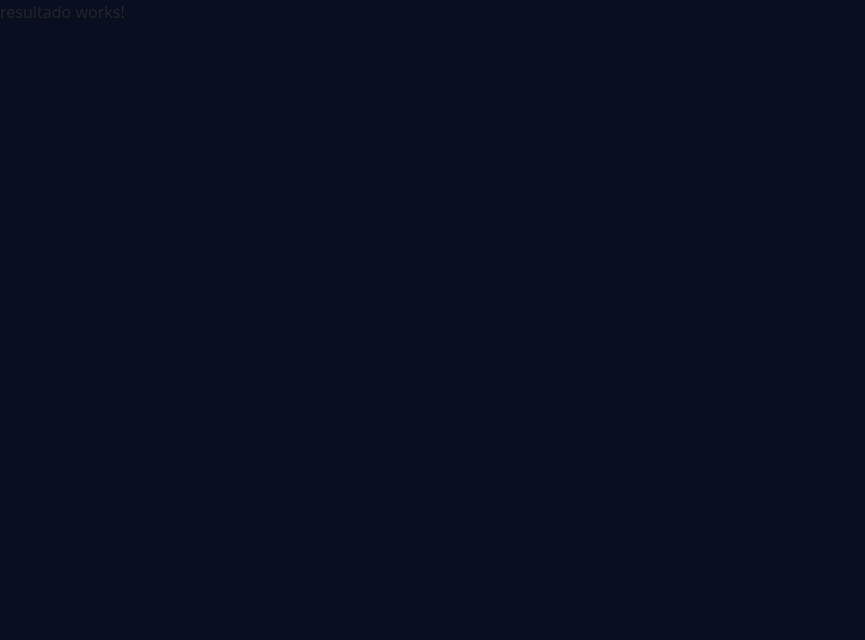
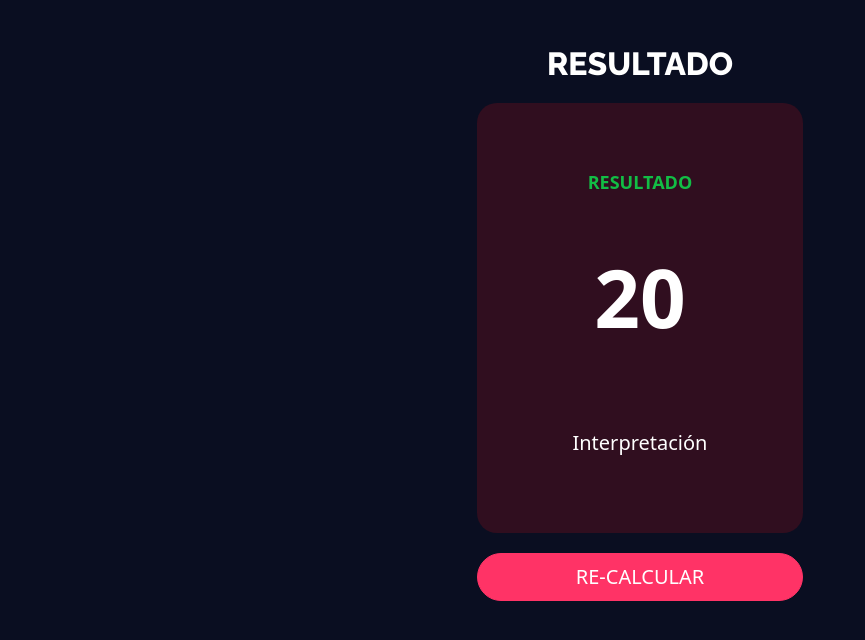
Before and after one commit to justcoddev/bmi_calculator, an Angular app: page /resultado in a window 1280 px wide. Shown: the top 640 px of the page, without its empty margins (0-865 px from the left). Built offline with nearby package versions, Linux system fonts and the light colour scheme.

Commit message:
resultadopage

```diff
--- a/src/app/components/inicio/inicio.component.css
+++ b/src/app/components/inicio/inicio.component.css
@@ -1,8 +1,8 @@
 .fondoItem {
   background-color: #FF111328;
   height: 130px;
-  border-radius: 20px;
-  color: white;
+  border-radius: var(--border-radius-3);
+  color: var(--color-1);
 }
 
 .row {
@@ -11,15 +11,15 @@
 }
 
 .btn-color {
-  background-color: #ff3366;
-  border-color: #ff3366;
-  border-radius: 25px;
+  background-color: var(--color-3);
+  border-color: var(--color-3);
+  border-radius: var(--border-radius-1);
   width: 100%;
 }
 
 .btn-color:hover {
-  background-color: #ff3366;
-  border-color: #ff3366;
+  background-color: var(--color-3);
+  border-color: var(--color-3);
 }
 
 .contenedor {
@@ -31,13 +31,13 @@
 }
 
 .estiloNumero {
-  font-size: 32px;
+  font-size: var(--font-size-1);
   font-weight: 800;
   margin-top: -30px;
 }
 
 .cm {
-  font-size: 16px;
+  font-size: var(--font-size-2);
   font-weight: 400;
   margin-left: -10px;
 }
@@ -47,16 +47,17 @@
 }
 
 input[type=range]::-webkit-slider-thumb {
-  background-color: #ff3366;
+  background-color: var(--color-3);
 }
 
 .sumaResta {
   cursor: pointer;
-  background-color: #FF4C4F5E;
+  background-color: var(--color-3);
   padding: 7px;
-  border-radius: 15px;
+  border-radius: var(--border-radius-2);
   margin-left: 3px;
 }
-.sexoDesactivado{
-  background-color: #7d2f2f33 ;
+
+.sexoDesactivado {
+  background-color: var(--color-4);
 }
--- a/src/app/components/inicio/inicio.component.ts
+++ b/src/app/components/inicio/inicio.component.ts
@@ -30,4 +30,5 @@ export class InicioComponent implements OnInit {
   calcularBMI() {
     this.router.navigate(['/resultado'])
   }
+
 }
--- a/src/app/components/resultado/resultado.component.css
+++ b/src/app/components/resultado/resultado.component.css
@@ -0,0 +1,77 @@
+.fondoItem {
+  background-color: #FF111328;
+  height: 430px;
+  border-radius: var(--border-radius-3);
+  color: var(--color-1);
+}
+
+.resultado {
+  color: var(--color-5);
+  font-size: var(--font-size-3);
+  text-transform: uppercase;
+  font-weight: 700;
+}
+
+.estiloNumero {
+  font-size: var(--font-size-4);
+  font-weight: 700;
+  padding-top: 25px;
+  padding-bottom: 45px;
+
+}
+.interpretacion{
+margin: 10px;
+font-size: var(--border-radius-3);
+}
+
+.row {
+  margin: 20px;
+
+}
+
+.btn-color {
+  background-color: var(--color-3);
+  border-color: var(--color-3);
+  border-radius: var(--border-radius-1);
+  width: 100%;
+}
+
+.btn-color:hover {
+  background-color: var(--color-3);
+  border-color: var(--color-3);
+}
+
+.contenedor {
+  display: flex;
+  justify-content: center;
+  align-items: center;
+  flex-direction: column;
+  height: 100%;
+}
+
+
+.cm {
+  font-size: var(--font-size-2);
+  font-weight: 400;
+  margin-left: -10px;
+}
+
+.form-range {
+  padding: 0 20px;
+}
+
+input[type=range]::-webkit-slider-thumb {
+  background-color: var(--color-3);
+}
+
+.sumaResta {
+  cursor: pointer;
+  background-color: var(--color-3);
+  padding: 7px;
+  border-radius: var(--border-radius-2);
+  margin-left: 3px;
+}
+
+.sexoDesactivado {
+  background-color: var(--color-4);
+}
--- a/src/app/components/resultado/resultado.component.html
+++ b/src/app/components/resultado/resultado.component.html
@@ -1 +1,23 @@
-<p>resultado works!</p>
+<div class="row">
+  <div class="col-lg-4 offset-lg-4">
+    <h2 class="titulo">RESULTADO</h2>
+    <div class="row">
+      <div class="col-lg-12">
+        <div class="fondoItem">
+          <div class="contenedor">
+            <p class="resultado">Resultado</p>
+            <p class="estiloNumero">20</p>
+            <p class="interpretacion">Interpretación</p>
+          </div>
+        </div>
+      </div>
+    </div>
+    <div class="row">
+      <div class="col-lg-12">
+        <button routerLink="/" class="btn btn-primary btn-lg btn-color">
+          RE-CALCULAR
+        </button>
+      </div>
+    </div>
+  </div>
+</div>
--- a/src/styles.css
+++ b/src/styles.css
@@ -1,11 +1,30 @@
 /* You can add global styles to this file, and also import other style files */
 .body {
-  background-color: #0A0E21;
+  background-color: var(--color-2);
 }
 
 .titulo {
-  font-family: 'Raleway', sans-serif;
-  color: white;
+  font-family: var(--font-family-1);
+  color: var(--color-1);
   text-align: center;
   margin-top: 25px;
 }
+
+:root {
+  --color-1: white;
+  --color-2: #0A0E21;
+  --color-3: #ff3366;
+  --color-4: #7d2f2f33;
+  --color-5: #12BD45;
+
+  --font-size-1: 32px;
+  --font-size-2: 16px;
+  --font-size-3: 18px;
+  --font-size-4: 80px;
+
+  --border-radius-1: 25px;
+  --border-radius-2: 15px;
+  --border-radius-3: 20px;
+  --font-family-1: 'Raleway', sans-serif;
+
+}
```
